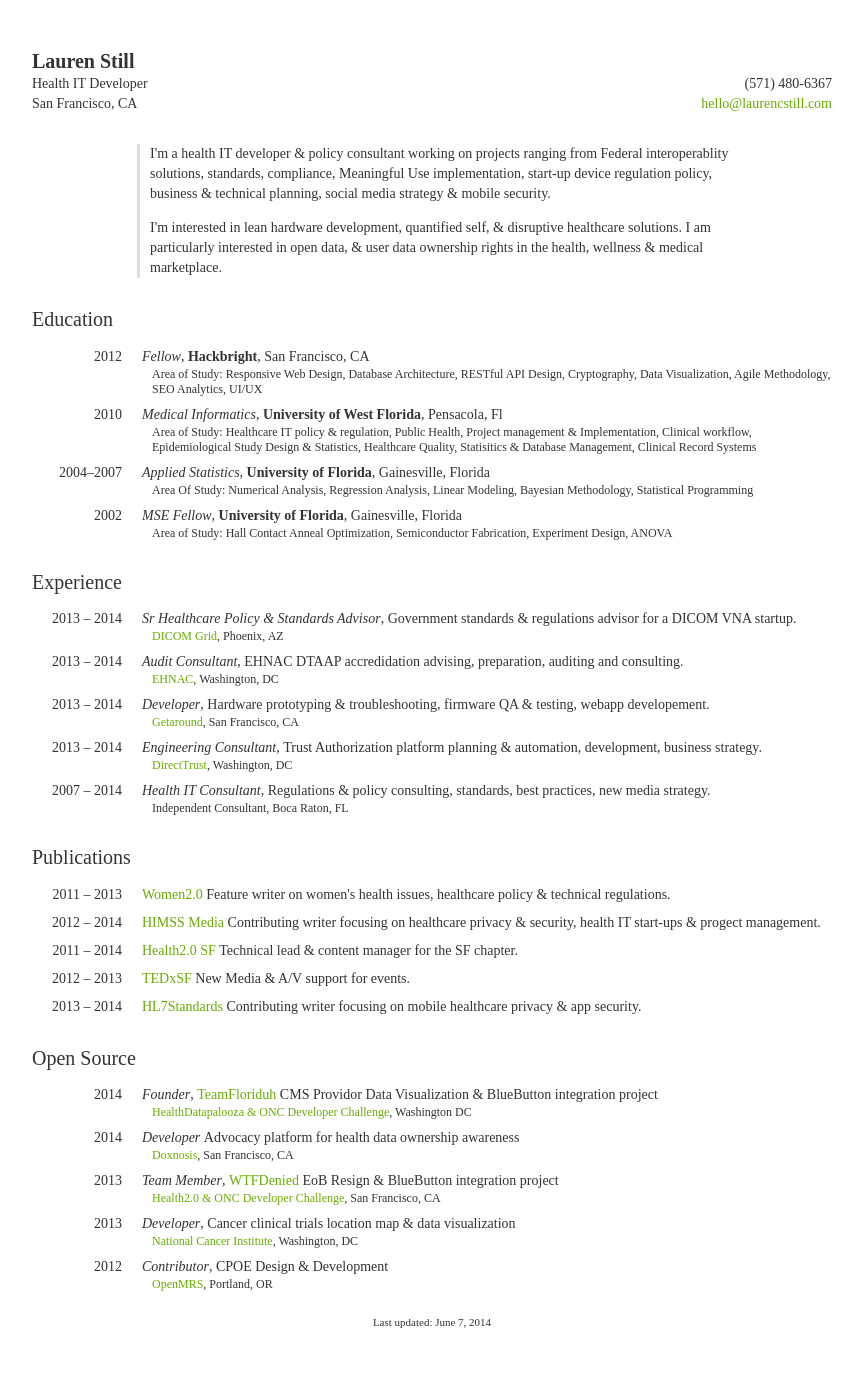
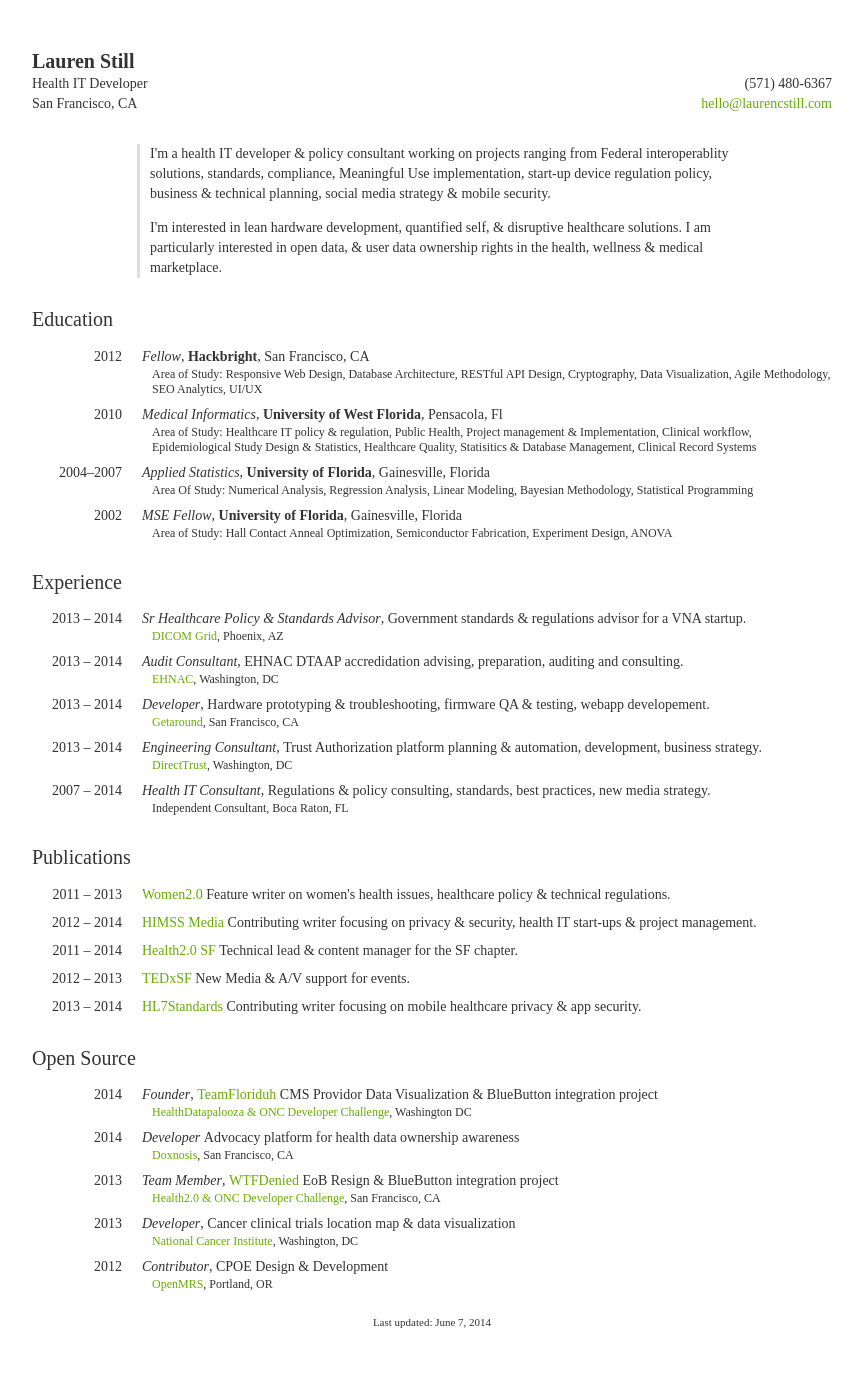
Before and after one commit to laurenstill/laurenstill.github.io, a Jekyll site: the page cv/index.html, which Jekyll copies as it is, in a window 1280 px wide. Shown: the whole page, without its empty margins (208-1071 px from the left). Built offline with Jekyll 4.4.1, drawn with Linux system fonts in a browser that asks for light colours; comment, search, counter and statistics services are not loaded.

Commit message:
Update index.html

```diff
--- a/cv/index.html
+++ b/cv/index.html
@@ -90,7 +90,7 @@
             <li>
                     <span class="date">2013 &ndash; 2014</span>
                     <span class="position">Sr Healthcare Policy &amp; Standards Advisor</span>,
-                    <span class="project">Government standards &amp; regulations advisor for a DICOM VNA startup.</span>
+                    <span class="project">Government standards &amp; regulations advisor for a VNA startup.</span>
                     <span class="meta">
                         <a href="http://wwww.dicomgrid.com">DICOM Grid</a>, Phoenix, AZ<br>
                     </span>
@@ -146,7 +146,7 @@
                 <li>
                     <span class="date">2012 &ndash; 2014</span>
                     <span class="title"><a href="http://wwww.himssmedia.com">
-                            HIMSS Media </a> Contributing writer focusing on healthcare privacy &amp; security, health IT start-ups &amp; progect management.</span>
+                            HIMSS Media </a> Contributing writer focusing on privacy &amp; security, health IT start-ups &amp; project management.</span>
                 </li>
                 <li>
                     <span class="date">2011 &ndash; 2014</span>
```
